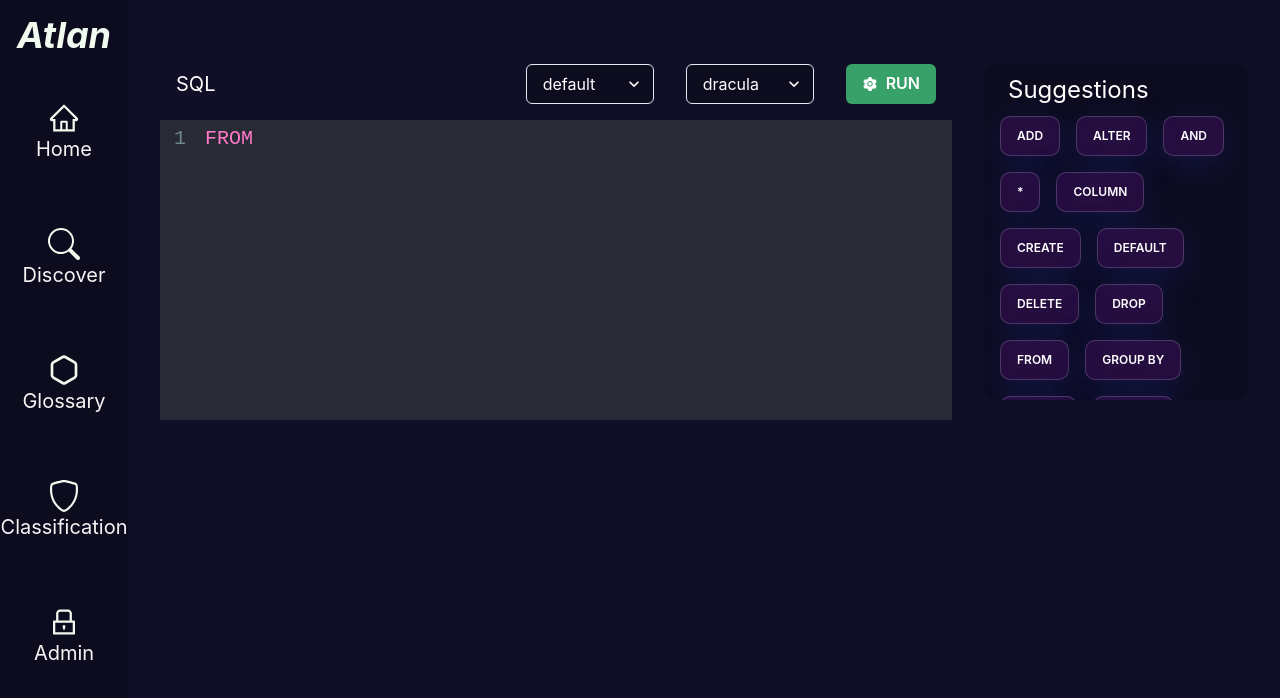
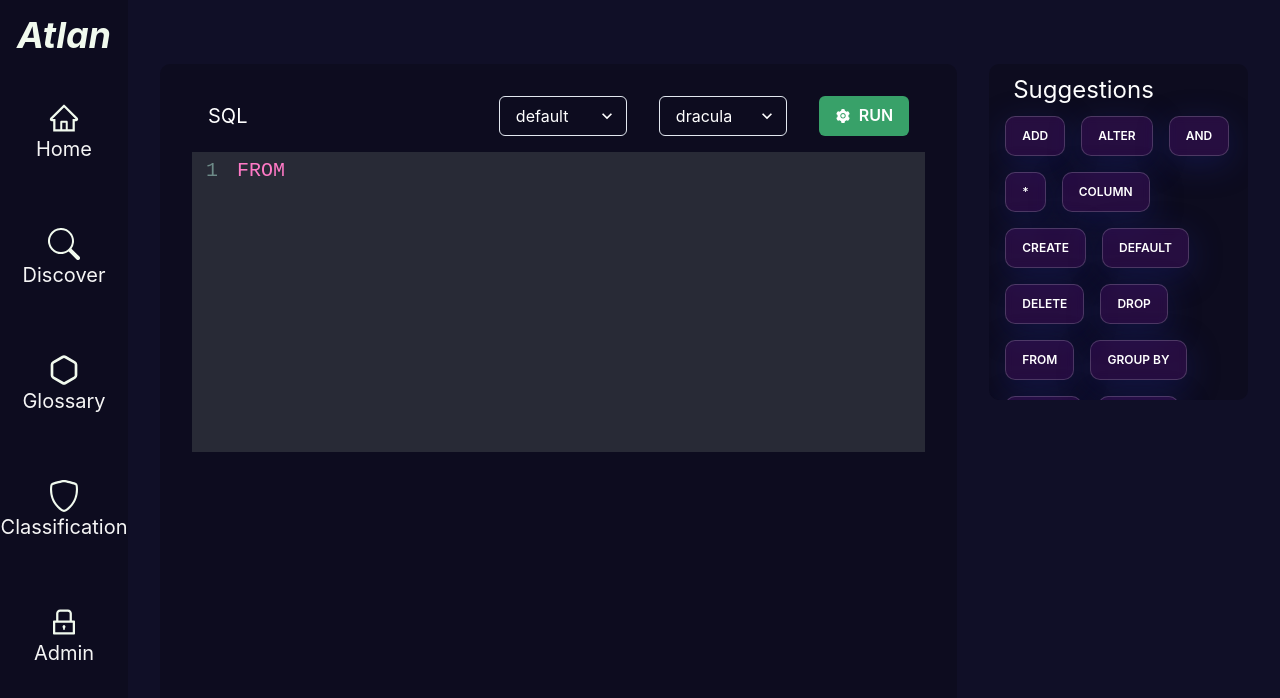
Before and after one commit to iamshubhankarkhare/sql-editor, a React (Create React App) app: page / in a window 1280 px wide. Shown: the top 698 px of the page. Built offline with nearby package versions, Linux system fonts and the light colour scheme.

Commit message:
update UI

```diff
--- a/package.json
+++ b/package.json
@@ -13,6 +13,7 @@
     "framer-motion": "^4",
     "react": "^17.0.2",
     "react-codemirror2": "^7.2.1",
+    "react-device-detect": "^1.17.0",
     "react-dom": "^17.0.2",
     "react-icons": "^4.2.0",
     "react-scripts": "4.0.3",
--- a/src/components/editor.js
+++ b/src/components/editor.js
@@ -18,7 +18,7 @@ import { Flex, Text, Button } from '@chakra-ui/react';
 import DropDownMenu from './editorDropDownMenu';
 import { AiFillSetting } from 'react-icons/ai';
 
-function Editor({ suggestions, setSuggestions }) {
+const Editor = React.memo(({ suggestions, setSuggestions }) => {
   const [code, setCode] = useState('');
   const [keybind, setKeybind] = useState('default');
   const [theme, setTheme] = useState('dracula');
@@ -38,7 +38,9 @@ function Editor({ suggestions, setSuggestions }) {
   return (
     <Flex
       w="100%"
+      bg={['none', 'bg.primary']}
       fontSize={['md', 'xl']}
+      p={[0, 8]}
       m="8"
       borderRadius="10px"
       direction="column"
@@ -85,6 +87,6 @@ function Editor({ suggestions, setSuggestions }) {
       />
     </Flex>
   );
-}
+});
 
 export default Editor;
--- a/src/pages/playgroud.js
+++ b/src/pages/playgroud.js
@@ -3,6 +3,7 @@ import Editor from '../components/editor';
 import SuggestionBox from '../components/suggestionBox';
 import { Button, Flex, SimpleGrid, Text } from '@chakra-ui/react';
 import Navigations from '../components/navigations';
+import { isMobile } from 'react-device-detect';
 
 function Playgroud() {
   const [suggestions, setSuggestions] = useState('FROM');
@@ -23,10 +24,11 @@ function Playgroud() {
         >
           Atlan
         </Text>
-        <Navigations />
+        {!isMobile && <Navigations />}
       </Flex>
       <Flex my="8" w="100%">
         <Editor suggestions={suggestions} setSuggestions={setSuggestions} />
+        {!isMobile && (
           <Flex
             direction="column"
             align="center"
@@ -37,6 +39,7 @@ function Playgroud() {
           >
             <SuggestionBox handleClick={handleClick} />
           </Flex>
+        )}
       </Flex>
     </Flex>
   );
```
Also changed, not shown: 1 other file (tests, documents, lock files or other folders). Lines whose indentation alone changed are shown as unchanged.
